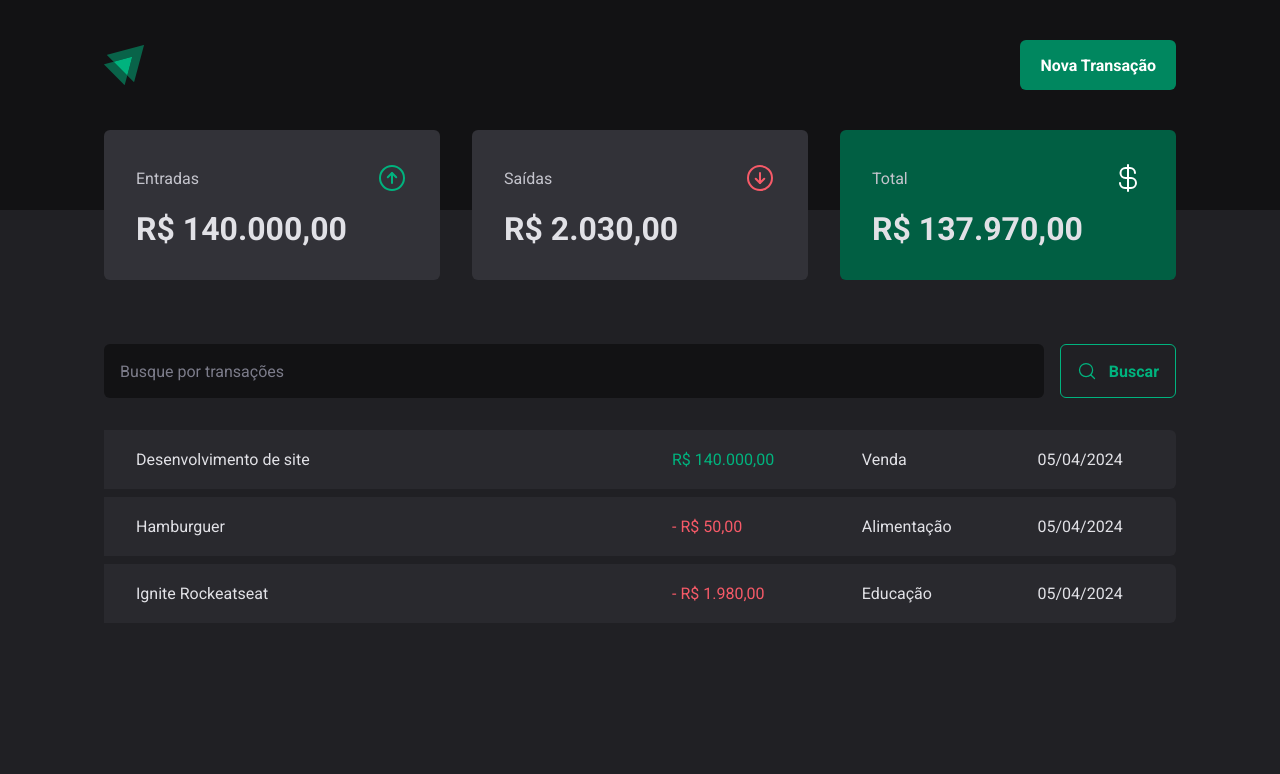
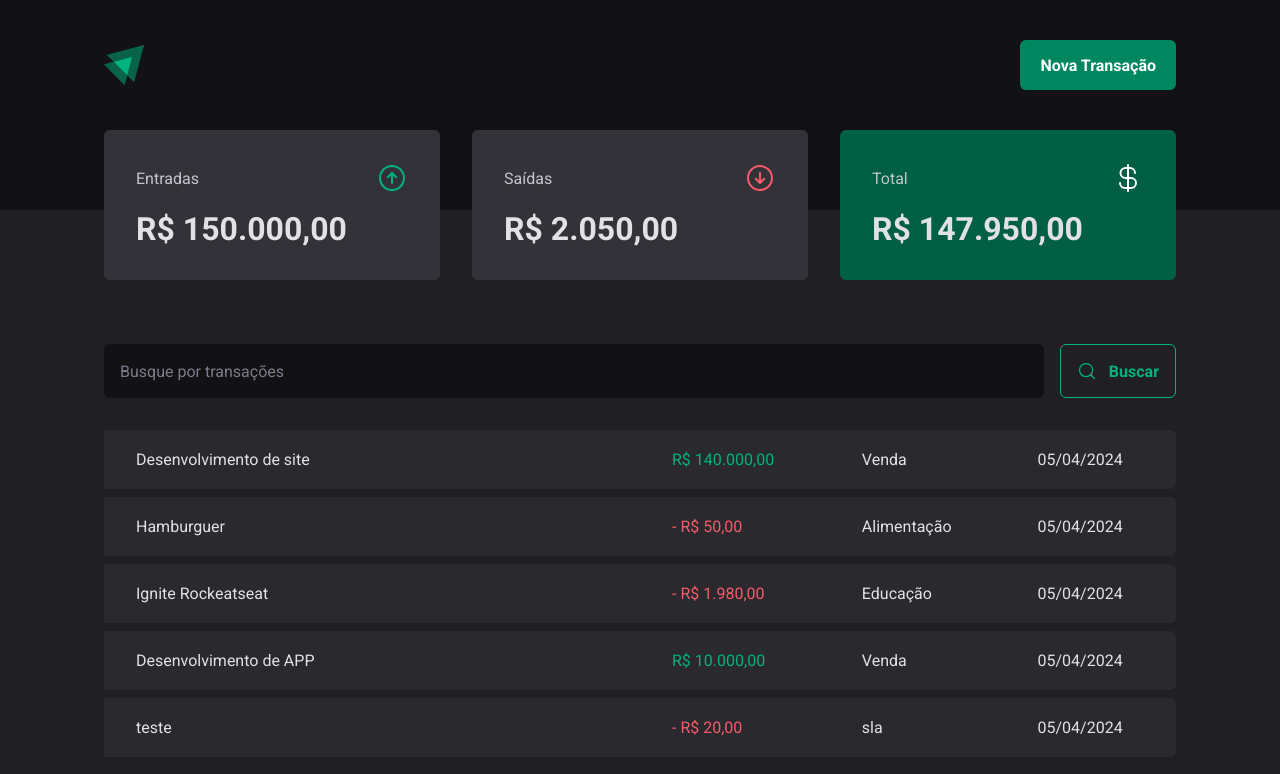
Before and after one commit to V-Matheus/DT-MONEY, a React (Vite) app: page / in a window 1280 px wide. Shown: the top 774 px of the page. Built offline with nearby package versions, Linux system fonts and the light colour scheme; data requests are answered from the project's data file; a web font is replaced by a local one.

Commit message:
Criando nova transaccao

```diff
--- a/server.json
+++ b/server.json
@@ -23,6 +23,22 @@
       "category": "Educação",
       "price": 1980,
       "createdAt": "2024-04-05T13:24:03.073Z"
+    },
+    {
+      "id": "9707",
+      "description": "Desenvolvimento de APP",
+      "price": 10000,
+      "category": "Venda",
+      "type": "income",
+      "createdAt": "2024-04-05T17:12:38.020Z"
+    },
+    {
+      "id": "7829",
+      "description": "teste",
+      "price": 20,
+      "category": "sla",
+      "type": "outcome",
+      "createdAt": "2024-04-05T17:28:18.648Z"
     }
   ]
 }
--- a/src/components/NewTransactionModal/index.tsx
+++ b/src/components/NewTransactionModal/index.tsx
@@ -10,6 +10,8 @@
 import * as z from 'zod';
 import { Controller, useForm } from 'react-hook-form';
 import { zodResolver } from '@hookform/resolvers/zod';
+import { useContext } from 'react';
+import { TransactionsContext } from '../../contexts/TransactionsContext';
 
 const newTransactionFormSchema = z.object({
   description: z.string(),
@@ -21,8 +23,11 @@
 type NewTransactionFormInputs = z.infer<typeof newTransactionFormSchema>;
 
 export function NewTransactionModal() {
+  const { createTransaction } = useContext(TransactionsContext);
+
   const {
     control,
+    reset,
     register,
     handleSubmit,
     formState: { isSubmitting },
@@ -34,9 +39,16 @@
   });
 
   async function handleCreateNewTransaction(data: NewTransactionFormInputs) {
-    await new Promise((resolve) => setTimeout(resolve, 2000));
+    const { description, price, category, type } = data;
 
-    console.log(data);
+    await createTransaction({
+      description,
+      price,
+      category,
+      type,
+    });
+
+    reset();
   }
 
   return (
--- a/src/contexts/TransactionsContext.tsx
+++ b/src/contexts/TransactionsContext.tsx
@@ -10,9 +10,17 @@
   createdAt: string;
 }
 
+interface CreateTransactionInput{
+  description: string;
+  price: number;
+  category: string;
+  type: 'income' | 'outcome';
+}
+
 interface TransactionsContextType {
   transactions: Transaction[];
   fetchTransactions: (query?: string) => Promise<void>;
+  createTransaction: (data: CreateTransactionInput) => Promise<void>
 }
 
 interface TransactionsProviderProps {
@@ -34,12 +42,27 @@
     setTransactions(response.data);
   }
 
+  async function createTransaction(data: CreateTransactionInput) {
+
+    const { description, price, category, type } = data;
+
+    const response = await api.post('transactions', {
+      description,
+      price,
+      category,
+      type,
+      createdAt: new Date()
+    });
+
+    setTransactions(state => [response.data, ...state ])
+  }
+
   useEffect(() => {
     fetchTransactions();
   }, []);
 
   return (
-    <TransactionsContext.Provider value={{ transactions, fetchTransactions }}>
+    <TransactionsContext.Provider value={{ transactions, fetchTransactions, createTransaction }}>
       {children}
     </TransactionsContext.Provider>
   );
```
